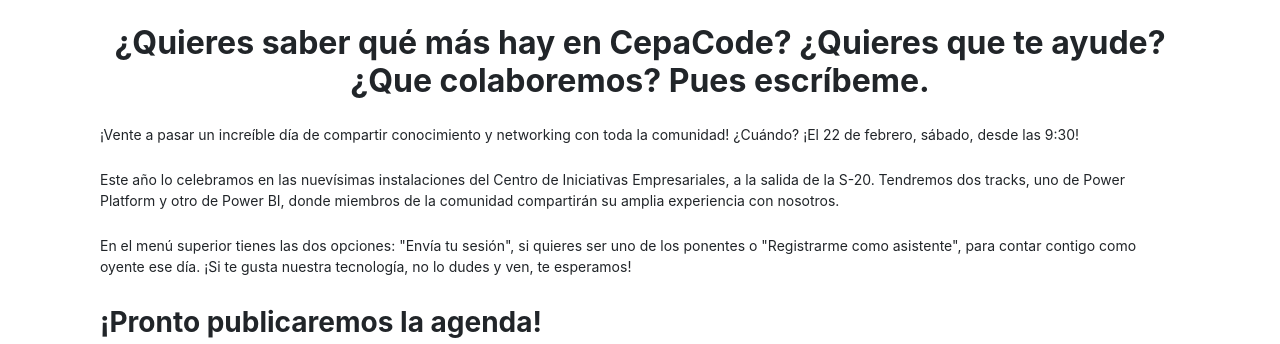
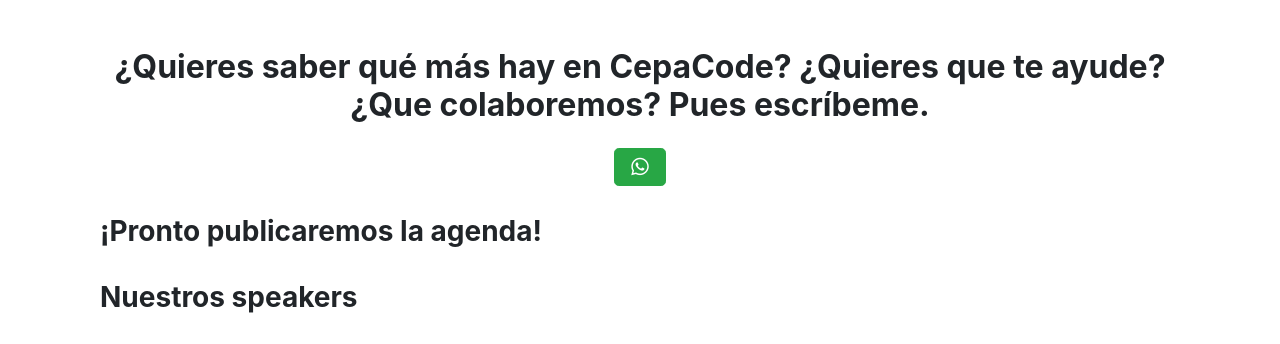
Before and after one commit to CepaCode/website, a plain HTML site: page index.html in a window 1280 px wide. Shown: the part 2012-2356 px from the top of the page. Drawn offline with nearby package versions, Linux system fonts and the light colour scheme.

Commit message:
Whatsapp thing

```diff
--- a/index.html
+++ b/index.html
@@ -8,6 +8,7 @@
         <title>CepaCode</title>
         <link rel="icon" href="favicon.ico" type="image/x-icon">
         <link href="https://stackpath.bootstrapcdn.com/bootstrap/4.5.2/css/bootstrap.min.css" rel="stylesheet">
+        <link rel="stylesheet" href="https://cdnjs.cloudflare.com/ajax/libs/font-awesome/6.4.2/css/all.min.css">
     </head>
 <body>
 <!-- Navigation Menu -->
@@ -44,7 +45,7 @@
             <img src="https://media.licdn.com/dms/image/v2/D4D22AQEXtQTcSEIvqA/feedshare-shrink_2048_1536/feedshare-shrink_2048_1536/0/1713458111498?e=1741219200&v=beta&t=DIGkPxWgpxv9LGqugLBFy1SMVrB7Y2D9Jrkj4Z4kHNo" class="d-block w-100" alt="Speaker 1">
         </div>
         <div class="carousel-item">
-            <img src="https://glezco.com/wp-content/uploads/2023/04/Comunicacion-Glezco-86-1024x576.png" class="d-block w-100" alt="Speaker 2">
+            <img src="https://glezco.com/wp-content/uploads/2023/04/Comunicacion-Glezco-86-1024x576.png" class="d-block w-100" alt="Speaker 2">gi
         </div>
         <div class="carousel-item">
             <img src="https://media.licdn.com/dms/image/v2/D4D22AQFBSlYGz7lhkQ/feedshare-shrink_800/feedshare-shrink_800/0/1696154199052?e=2147483647&v=beta&t=zpiOhftmvuPvci3DI_DeMMu9diWOlC8TQjR9H3kKAYE" class="d-block w-100" alt="Speaker 3">
@@ -63,18 +64,24 @@
     <div class="text-center mb-4">
         <h2 style="font-size: 32px; font-weight: bold;">¿Quieres saber qué más hay en CepaCode? ¿Quieres que te ayude? ¿Que colaboremos? Pues escríbeme.</h2>
 </div>
-<!--Texto descriptivo-->
-<div class="form-group mt-4">
-        <p style="font-size: 14px; font-weight: regular; font-style: regular;">¡Vente a pasar un increíble día de compartir conocimiento y networking con toda la comunidad! ¿Cuándo? ¡El 22 de febrero, sábado, desde las 9:30!</p>
-        </div>
-         <div class="form-group mt-4">
-            <p style="font-size: 14px; font-weight: regular; font-style: regular;">Este año lo celebramos en las nuevísimas instalaciones del Centro de Iniciativas Empresariales, a la salida de la S-20. Tendremos dos tracks, uno de Power Platform y otro de Power BI, donde miembros de la comunidad compartirán su amplia experiencia con nosotros.</p>
-            </div>
-            <div class="form-group mt-4">
-                <p style="font-size: 14px; font-weight: regular; font-style: regular;">En el menú superior tienes las dos opciones: "Envía tu sesión", si quieres ser uno de los ponentes o "Registrarme como asistente", para contar contigo como oyente ese día. ¡Si te gusta nuestra tecnología, no lo dudes y ven, te esperamos!</p>
-                </div>
 
+<!-- WhatsApp Button -->
+<div class="text-center mt-4">
+    <button id="whatsappButton" class="btn btn-success btn-lg" onclick="revealNumber()">
+        <i class="fab fa-whatsapp"></i> <!-- FontAwesome WhatsApp Icon -->
+    </button>
+    <p id="phoneNumber" class="mt-3 text-success font-weight-bold" style="display: none; font-size: 18px;">
+        <i class="fab fa-whatsapp"></i> +34 623 958 609
+    </p>
+</div>
 
+<!-- JavaScript to Toggle Visibility -->
+<script>
+    function revealNumber() {
+        var phoneNumber = document.getElementById("phoneNumber");
+        phoneNumber.style.display = "block"; // Make the number visible
+    }
+</script>
 <!--Agenda-->
 <div class="form-group mt-4">
     <p style="font-size: 28px; font-weight: bold; font-style: bold;">¡Pronto publicaremos la agenda!</p>
```
